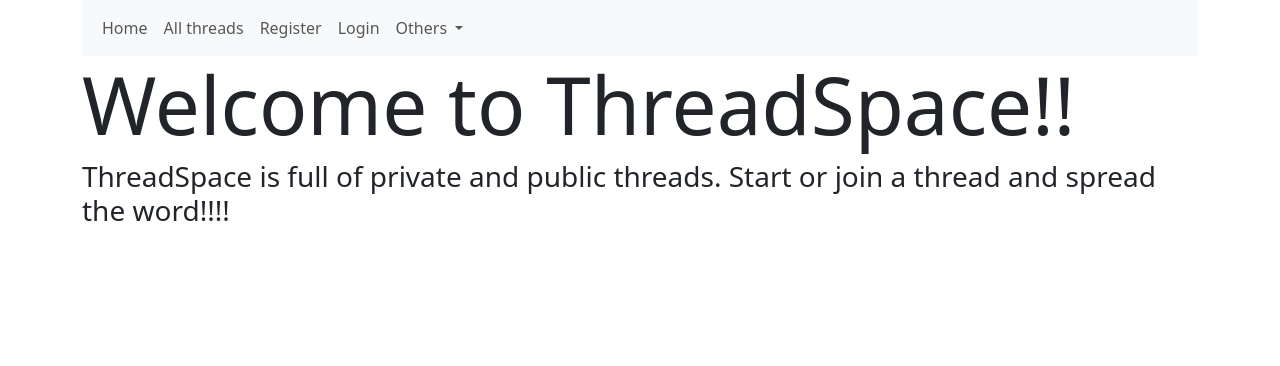
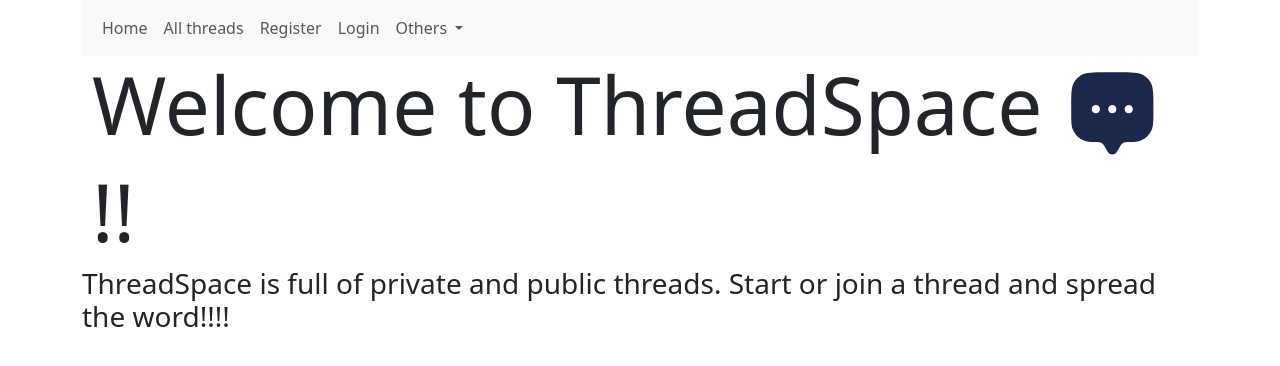
Before and after one commit to white-fortune/ThreadSpace, a PHP site: page /chat/public/home.php in a window 1280 px wide. Shown: the top 366 px of the page. Run offline with PHP 8.4, Linux system fonts and the light colour scheme.

Commit message:
home page threadspace svg added

```diff
--- a/public/home.php
+++ b/public/home.php
@@ -5,11 +5,25 @@
     <meta name="viewport" content="width=device-width, initial-scale=1.0">
     <title>ThreadSpace</title>
     <link href="https://cdn.jsdelivr.net/npm/bootstrap@5.3.3/dist/css/bootstrap.min.css" rel="stylesheet" integrity="sha384-QWTKZyjpPEjISv5WaRU9OFeRpok6YctnYmDr5pNlyT2bRjXh0JMhjY6hW+ALEwIH" crossorigin="anonymous">
+    <style>
+        svg {
+            width: 9%;
+            height: auto;
+        }
+        h1 {
+            margin: 10px;
+        }
+    </style>
 </head>
 <body>
     <?php include("navbar.php") ?>
     <div class="container">
-        <h1 class="display-1">Welcome to ThreadSpace!!</h1>
+        <h1 class="display-1">
+            Welcome to <b>ThreadSpace</b>
+            <svg width="800px" height="800px" viewBox="0 0 24 24" fill="none" xmlns="http://www.w3.org/2000/svg">
+                <path fill-rule="evenodd" clip-rule="evenodd" d="M13.0867 21.3877L13.6288 20.4718C14.0492 19.7614 14.2595 19.4062 14.5972 19.2098C14.9349 19.0134 15.36 19.0061 16.2104 18.9915C17.4658 18.9698 18.2531 18.8929 18.9134 18.6194C20.1386 18.1119 21.1119 17.1386 21.6194 15.9134C22 14.9946 22 13.8297 22 11.5V10.5C22 7.22657 22 5.58985 21.2632 4.38751C20.8509 3.71473 20.2853 3.14908 19.6125 2.7368C18.4101 2 16.7734 2 13.5 2H10.5C7.22657 2 5.58985 2 4.38751 2.7368C3.71473 3.14908 3.14908 3.71473 2.7368 4.38751C2 5.58985 2 7.22657 2 10.5V11.5C2 13.8297 2 14.9946 2.3806 15.9134C2.88807 17.1386 3.86144 18.1119 5.08658 18.6194C5.74689 18.8929 6.53422 18.9698 7.78958 18.9915C8.63992 19.0061 9.06509 19.0134 9.40279 19.2098C9.74049 19.4063 9.95073 19.7614 10.3712 20.4718L10.9133 21.3877C11.3965 22.204 12.6035 22.204 13.0867 21.3877ZM16 12C16.5523 12 17 11.5523 17 11C17 10.4477 16.5523 10 16 10C15.4477 10 15 10.4477 15 11C15 11.5523 15.4477 12 16 12ZM13 11C13 11.5523 12.5523 12 12 12C11.4477 12 11 11.5523 11 11C11 10.4477 11.4477 10 12 10C12.5523 10 13 10.4477 13 11ZM8 12C8.55228 12 9 11.5523 9 11C9 10.4477 8.55228 10 8 10C7.44772 10 7 10.4477 7 11C7 11.5523 7.44772 12 8 12Z" fill="#1C274C"/>
+            </svg>!!
+        </h1>
         <h3>ThreadSpace is full of private and public threads. Start or join a thread and spread the word!!!!</h1>
     </div>
 </body>
--- a/src/controller/login.php
+++ b/src/controller/login.php
@@ -21,7 +21,7 @@ if ($_SERVER["REQUEST_METHOD"] == "POST") {
                 // $client = new Client($server);
                 // $client->send("NEWUSER: $displayname joined");
 
-                header("Location: /public/dashboard.php");
+                header("Location: /public/threads.php");
                 exit();
             } catch (\Exception $e) {
                 echo $e->getMessage();
```
